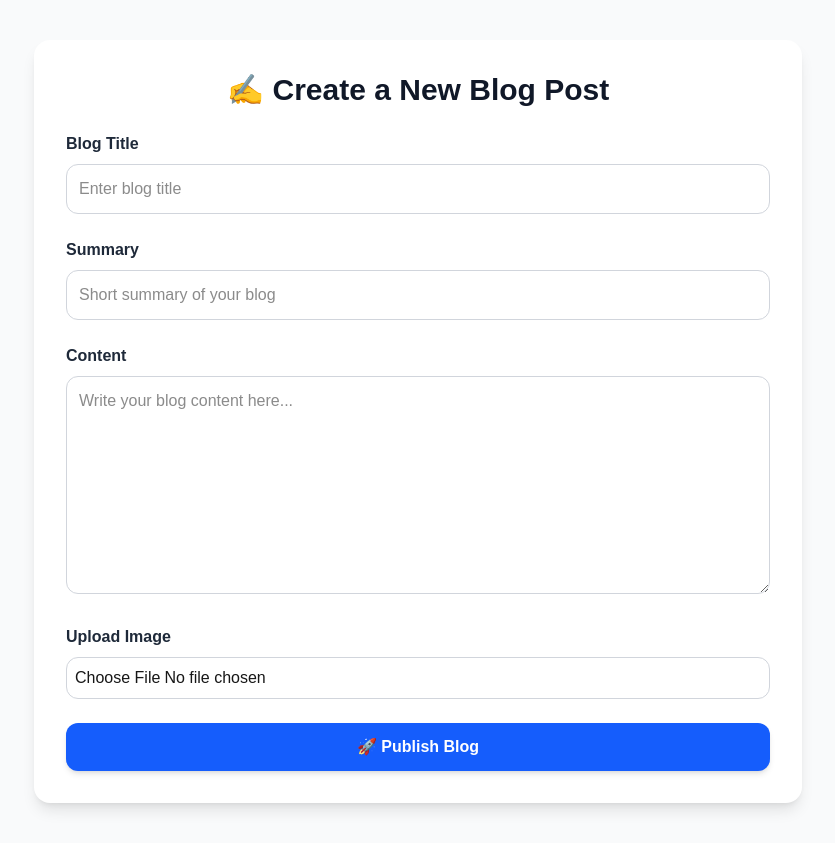
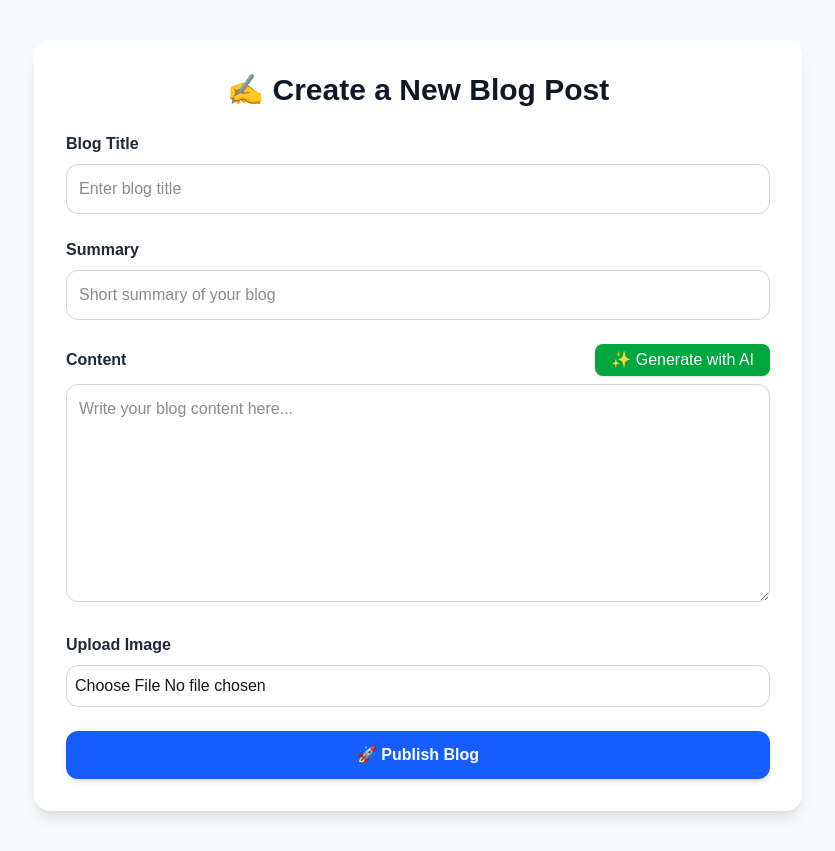
Before and after one commit to YasithaShyamantha1/AI-Enhanced-Blog-Platform, a Next.js app: page /createArticle in a window 1280 px wide. Shown: the whole page, without its empty margins (222-1057 px from the left). Built offline with nearby package versions, Linux system fonts and the light colour scheme.

Commit message:
change ediotr to ai anhance pahe

```diff
--- a/src/app/createArticle/page.tsx
+++ b/src/app/createArticle/page.tsx
@@ -9,10 +9,41 @@ export default function CreateBlogPage() {
   const [content, setContent] = useState("");
   const [image, setImage] = useState<File | null>(null);
 
+  const [loading, setLoading] = useState(false);
+
+  // ✅ AI Blog Generator
+  const generateWithAI = async () => {
+    if (!title) {
+      alert("Please enter a blog title first!");
+      return;
+    }
+
+    setLoading(true);
+    try {
+      const res = await fetch("/api/ai/generate", {
+        method: "POST",
+        headers: { "Content-Type": "application/json" },
+        body: JSON.stringify({ title }),
+      });
+
+      const data = await res.json();
+      if (data.content) {
+        setContent(data.content);
+      } else {
+        alert("Failed to generate blog content.");
+      }
+    } catch (error) {
+      console.error("AI Error:", error);
+      alert("Error generating blog content.");
+    } finally {
+      setLoading(false);
+    }
+  };
+
   const handleSubmit = (e: React.FormEvent) => {
     e.preventDefault();
 
-    // For now just log the data
+    // Later -> Send this data to backend API
     console.log({
       title,
       summary,
@@ -67,9 +98,22 @@ export default function CreateBlogPage() {
 
           {/* Content */}
           <div>
-            <label className="block font-semibold text-gray-800 mb-2">
-              Content
-            </label>
+            <div className="flex items-center justify-between mb-2">
+              <label className="font-semibold text-gray-800">
+                Content
+              </label>
+              <motion.button
+                type="button"
+                whileHover={{ scale: 1.05 }}
+                whileTap={{ scale: 0.95 }}
+                onClick={generateWithAI}
+                disabled={loading}
+                className="bg-green-600 text-white px-4 py-1 rounded-lg shadow hover:bg-green-700 transition"
+              >
+                {loading ? "✨ Generating..." : "✨ Generate with AI"}
+              </motion.button>
+            </div>
+
             <textarea
               placeholder="Write your blog content here..."
               value={content}
```
